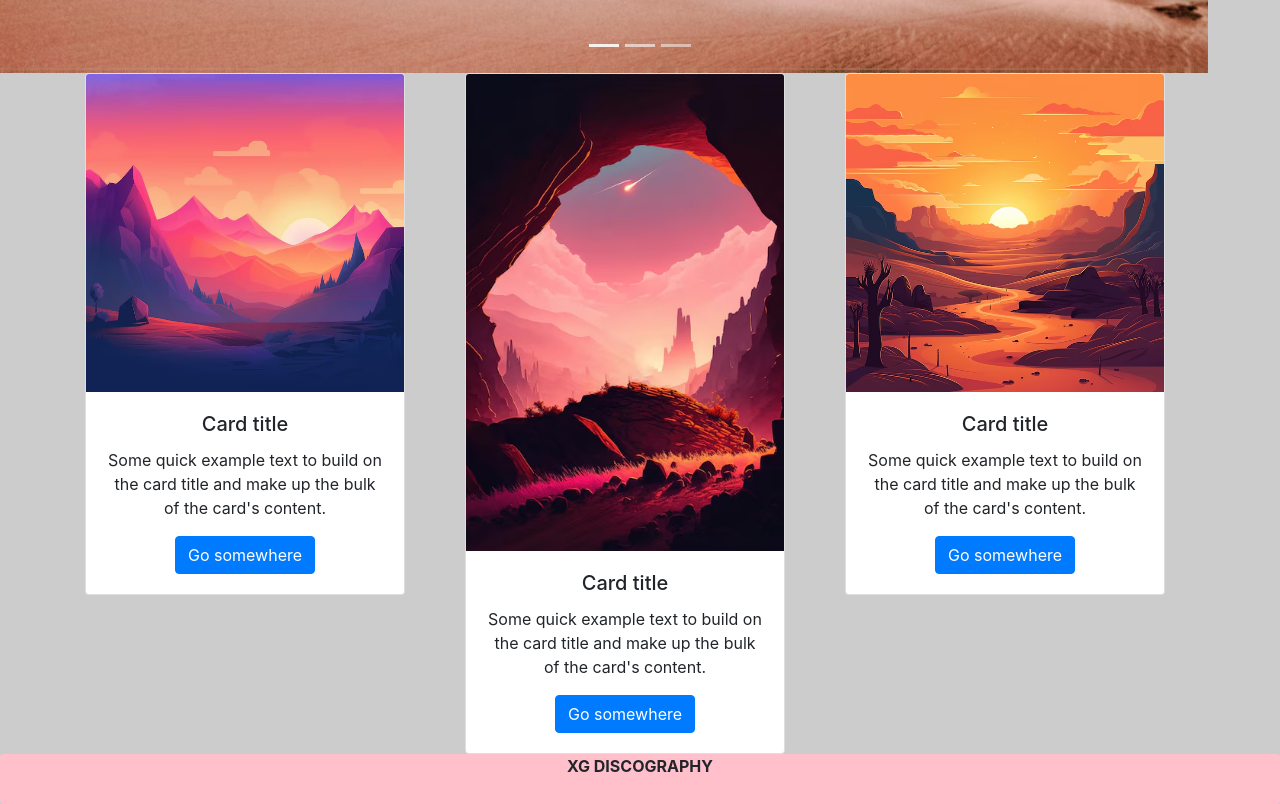
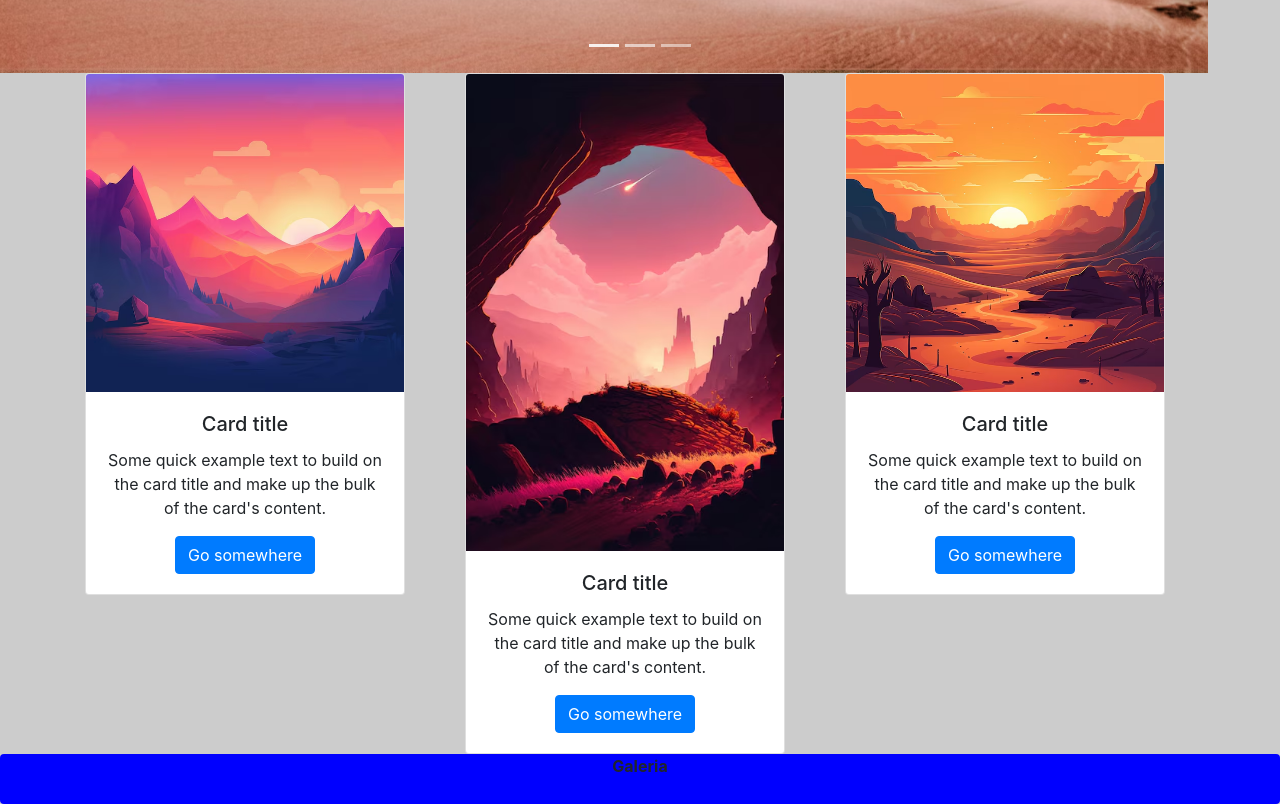
Before and after one commit to Sandim935/Sandim935.github.io, a plain HTML site: page index.html in a window 1280 px wide. Shown: the part 831-1635 px from the top of the page. Drawn offline with nearby package versions, Linux system fonts and the light colour scheme.

Commit message:
Update index.html

```diff
--- a/index.html
+++ b/index.html
@@ -130,7 +130,7 @@
   <div class="container-fluid">
 
     <div class="row">
-      <div class="col-md-12 col-grey" style="background-color: pink; height: 50px; text-align: center;"><b>XG DISCOGRAPHY</b></div>
+      <div class="col-md-12 col-grey" style="background-color: blue; height: 50px; text-align: center;"><b>Galeria</b></div>
     </div>
   </div>
 
```
